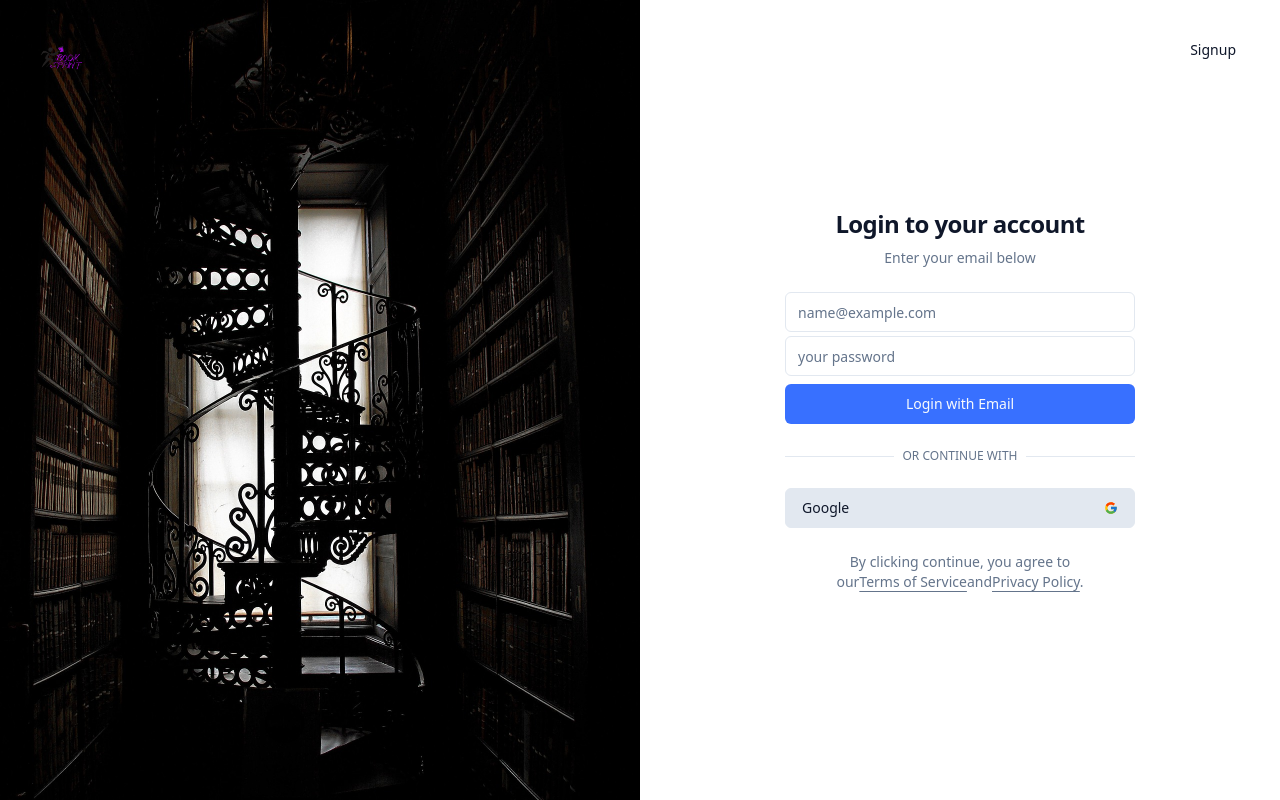
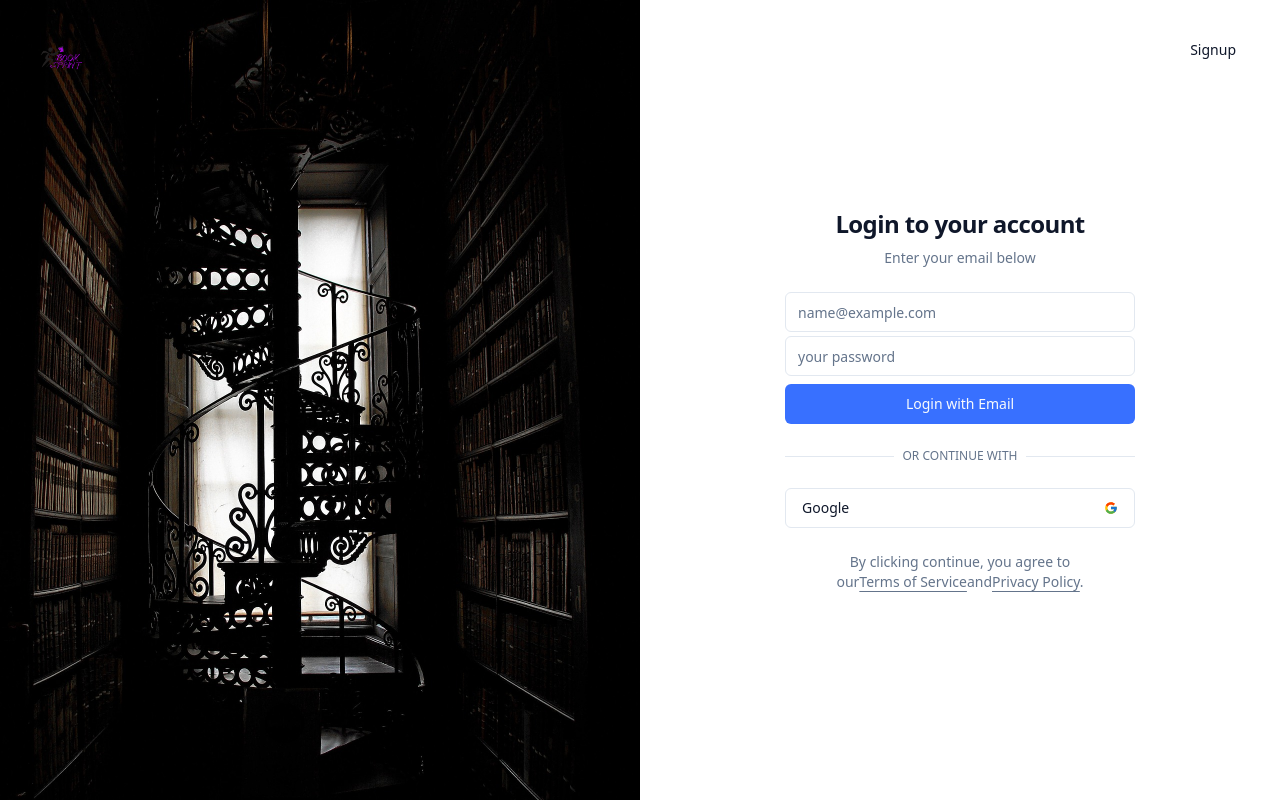
Before and after one commit to Humayra-Akter/book-catalog, a React (Vite) app: page /login in a window 1280 px wide. Built offline with nearby package versions, Linux system fonts and the light colour scheme.

Commit message:
deploy issued

```diff
--- a/src/components/LoginForm.tsx
+++ b/src/components/LoginForm.tsx
@@ -5,12 +5,13 @@ import { Button } from '@/components/ui/button';
 import { Input } from '@/components/ui/input';
 import { Label } from '@/components/ui/label';
 import { useForm } from 'react-hook-form';
+import { useSignInWithGoogle } from 'react-firebase-hooks/auth';
+import { auth } from '@/firebase.init';
 import { useAppDispatch, useAppSelector } from '@/redux/hook';
 import { useNavigate } from 'react-router-dom';
 import { loginUser } from '@/redux/features/user/userSlice';
 
 type UserAuthFormProps = React.HTMLAttributes<HTMLDivElement>;
-
 interface LoginFormInputs {
   email: string;
   password: string;
@@ -40,6 +41,7 @@ export function LoginForm({ className, ...props }: UserAuthFormProps) {
     }
   }, [user.email, isLoading]);
 
+  const [signInWithGoogle] = useSignInWithGoogle(auth);
   return (
     <div className={cn('grid gap-6', className)} {...props}>
       <form onSubmit={handleSubmit(onSubmit)}>
@@ -84,7 +86,8 @@ export function LoginForm({ className, ...props }: UserAuthFormProps) {
       <Button
         variant="outline"
         type="button"
-        className="items-center bg-slate-200 justify-between"
+        onClick={() => signInWithGoogle()}
+        className="items-center justify-between"
       >
         <p>Google</p>
         <FcGoogle />
```
Also changed, not shown: 1 other file (tests, documents, lock files or other folders).
